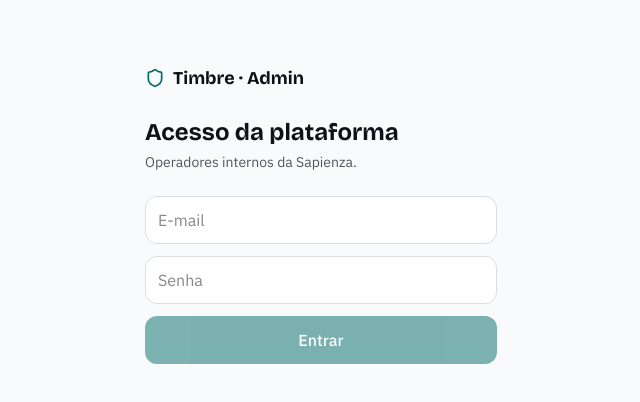
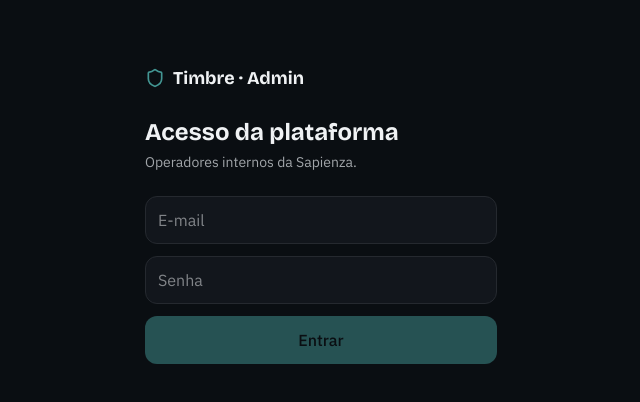
Before and after one commit to jadersonmarc/sapienza-timbre-web, a Next.js app: page /admin/entrar in a window 1280 px wide. Shown: the top 402 px of the page, without its empty margins (319-959 px from the left). Built offline with nearby package versions, Linux system fonts and the light colour scheme.

Commit message:
feat(admin): painel /admin segue o tema global (toggle claro/escuro)

```diff
--- a/app/admin/layout.tsx
+++ b/app/admin/layout.tsx
@@ -1,6 +1,6 @@
 export const metadata = { title: 'Admin da plataforma' }
 
-// O admin é B2B → tema CLARO forçado (mesmo padrão do /painel).
+// O admin segue o tema global (toggle claro/escuro) — não força cor.
 export default function AdminLayout({ children }: { children: React.ReactNode }) {
-  return <div className="light min-h-screen bg-background text-foreground">{children}</div>
+  return <div className="min-h-screen bg-background text-foreground">{children}</div>
 }
--- a/components/admin-nav.tsx
+++ b/components/admin-nav.tsx
@@ -5,6 +5,7 @@
 import { Shield, LogOut } from 'lucide-react'
 import { adminLogout } from '@/lib/admin'
 import { cn } from '@/lib/utils'
+import { ThemeToggle } from './theme-toggle'
 
 const LINKS = [
   { href: '/admin', label: 'Visão geral' },
@@ -40,9 +41,12 @@
             </Link>
           ))}
         </nav>
-        <button onClick={out} className="flex items-center gap-1.5 text-sm text-muted-foreground">
-          <LogOut className="size-4" /> Sair
-        </button>
+        <div className="flex items-center gap-1">
+          <button onClick={out} className="flex items-center gap-1.5 text-sm text-muted-foreground">
+            <LogOut className="size-4" /> Sair
+          </button>
+          <ThemeToggle />
+        </div>
       </div>
     </header>
   )
```
